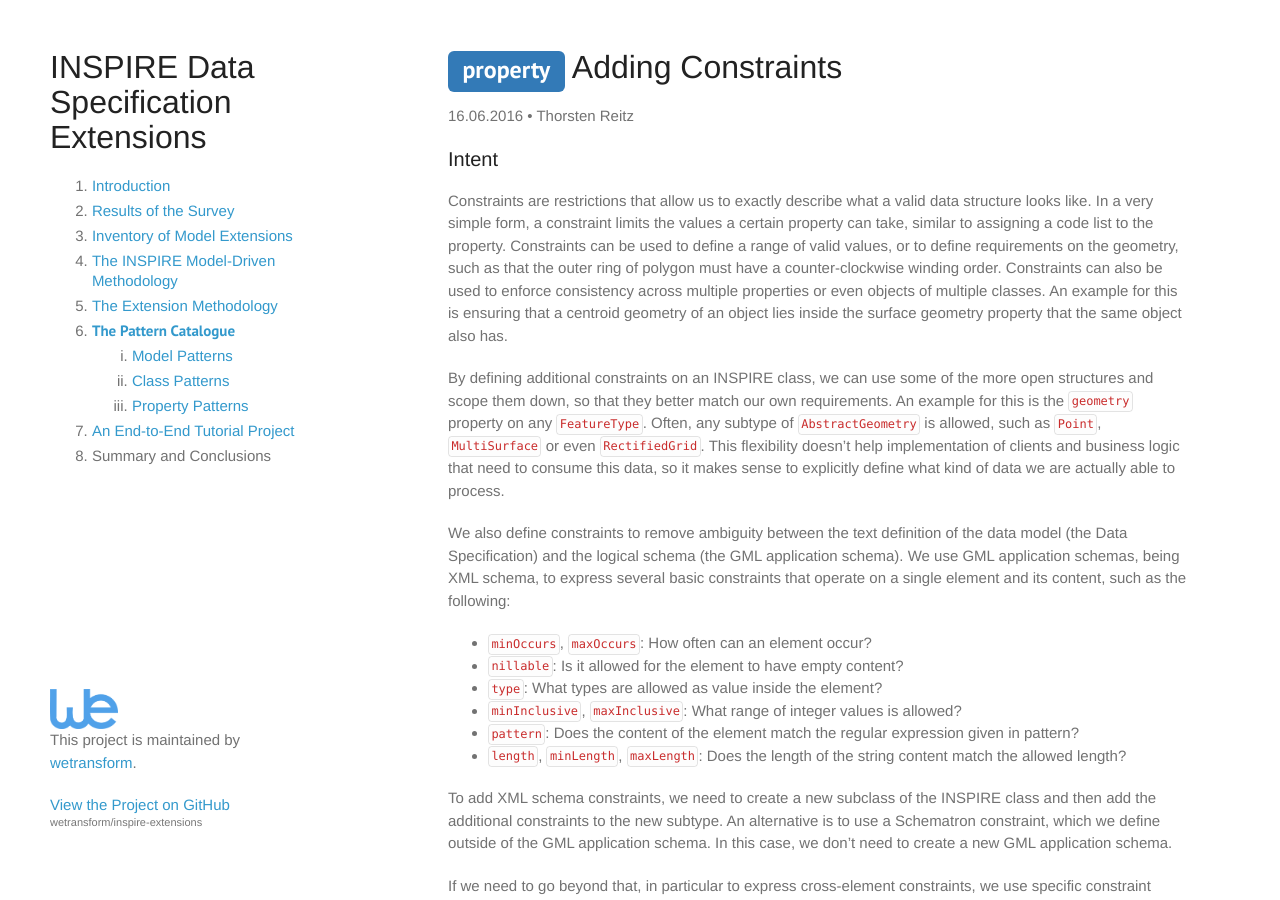
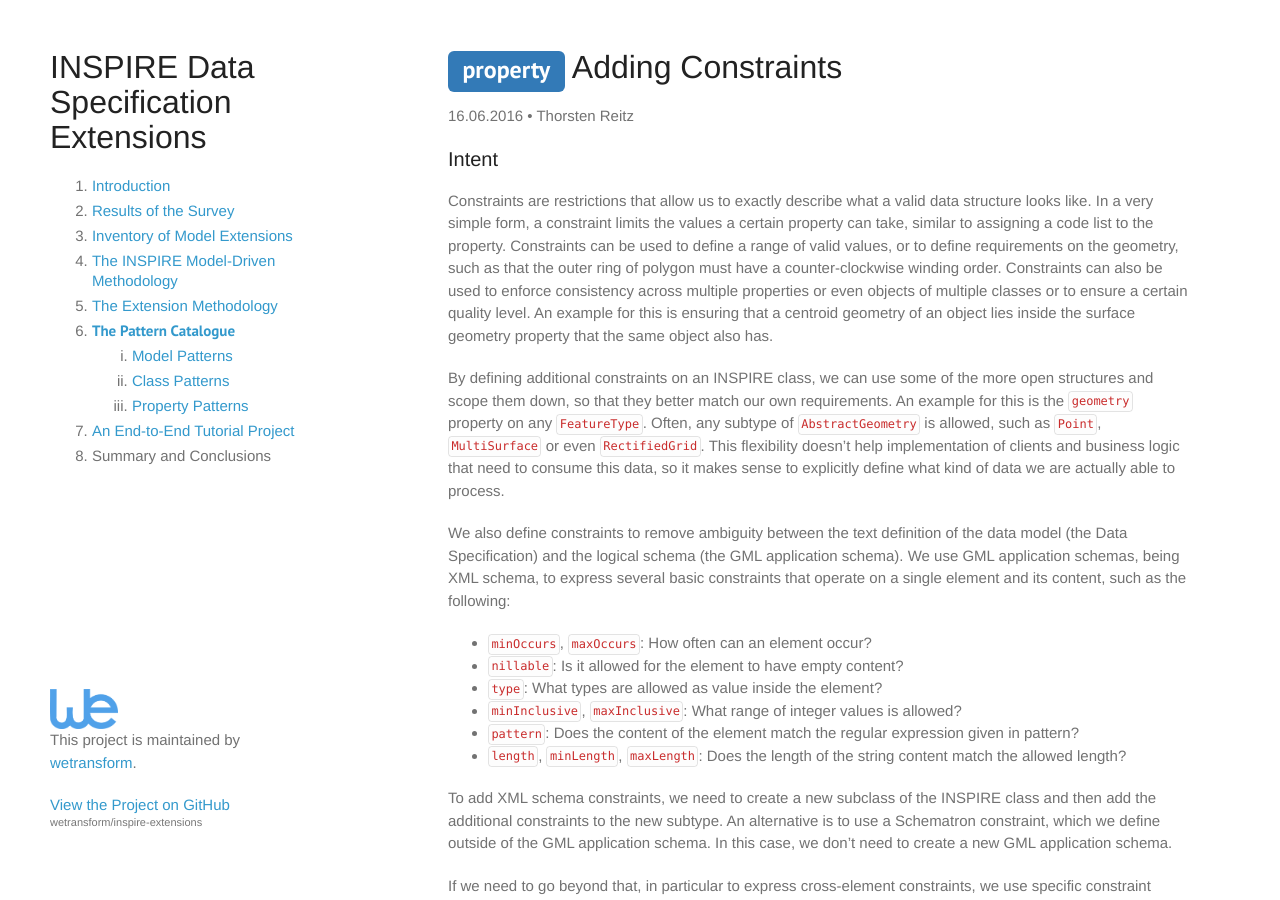
Before and after one commit to wetransform/inspire-extensions, a Jekyll site: the page built from patterns/_posts/2016-06-16-adding-constraints.markdown, in a window 1280 px wide and 900 px high. Built offline with Jekyll 4.4.1, drawn with Linux system fonts in a browser that asks for light colours; some web fonts are replaced.

Commit message:
Update 2016-06-16-adding-constraints.markdown

```diff
--- a/patterns/_posts/2016-06-16-adding-constraints.markdown
+++ b/patterns/_posts/2016-06-16-adding-constraints.markdown
@@ -14,7 +14,7 @@ permalink:         /:categories/:title.html
 
 ## Intent
 
-Constraints are restrictions that allow us to exactly describe what a valid data structure looks like. In a very simple form, a constraint limits the values a certain property can take, similar to assigning a code list to the property. Constraints can be used to define a range of valid values, or to define requirements on the geometry, such as that the outer ring of polygon must have a counter-clockwise winding order. Constraints can also be used to enforce consistency across multiple properties or even objects of multiple classes. An example for this is ensuring that a centroid geometry of an object lies inside the surface geometry property that the same object also has.
+Constraints are restrictions that allow us to exactly describe what a valid data structure looks like. In a very simple form, a constraint limits the values a certain property can take, similar to assigning a code list to the property. Constraints can be used to define a range of valid values, or to define requirements on the geometry, such as that the outer ring of polygon must have a counter-clockwise winding order. Constraints can also be used to enforce consistency across multiple properties or even objects of multiple classes or to ensure a certain quality level. An example for this is ensuring that a centroid geometry of an object lies inside the surface geometry property that the same object also has.
 
 By defining additional constraints on an INSPIRE class, we can use some of the more open structures and scope them down, so that they better match our own requirements. An example for this is the `geometry` property on any `FeatureType`. Often, any subtype of `AbstractGeometry` is allowed, such as `Point`, `MultiSurface` or even `RectifiedGrid`. This flexibility doesn't help implementation of clients and business logic that need to consume this data, so it makes sense to explicitly define what kind of data we are actually able to process.
 
```
